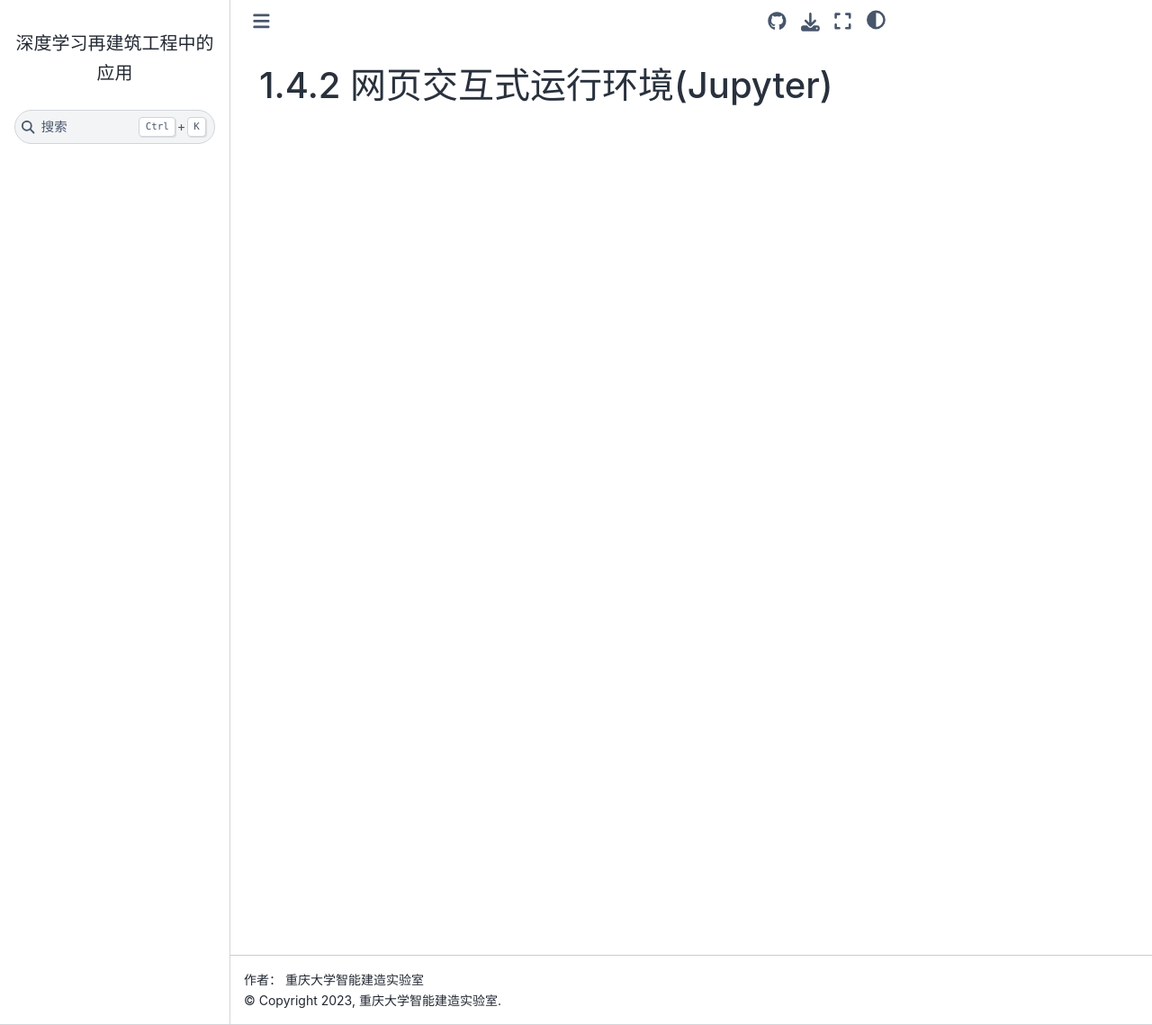
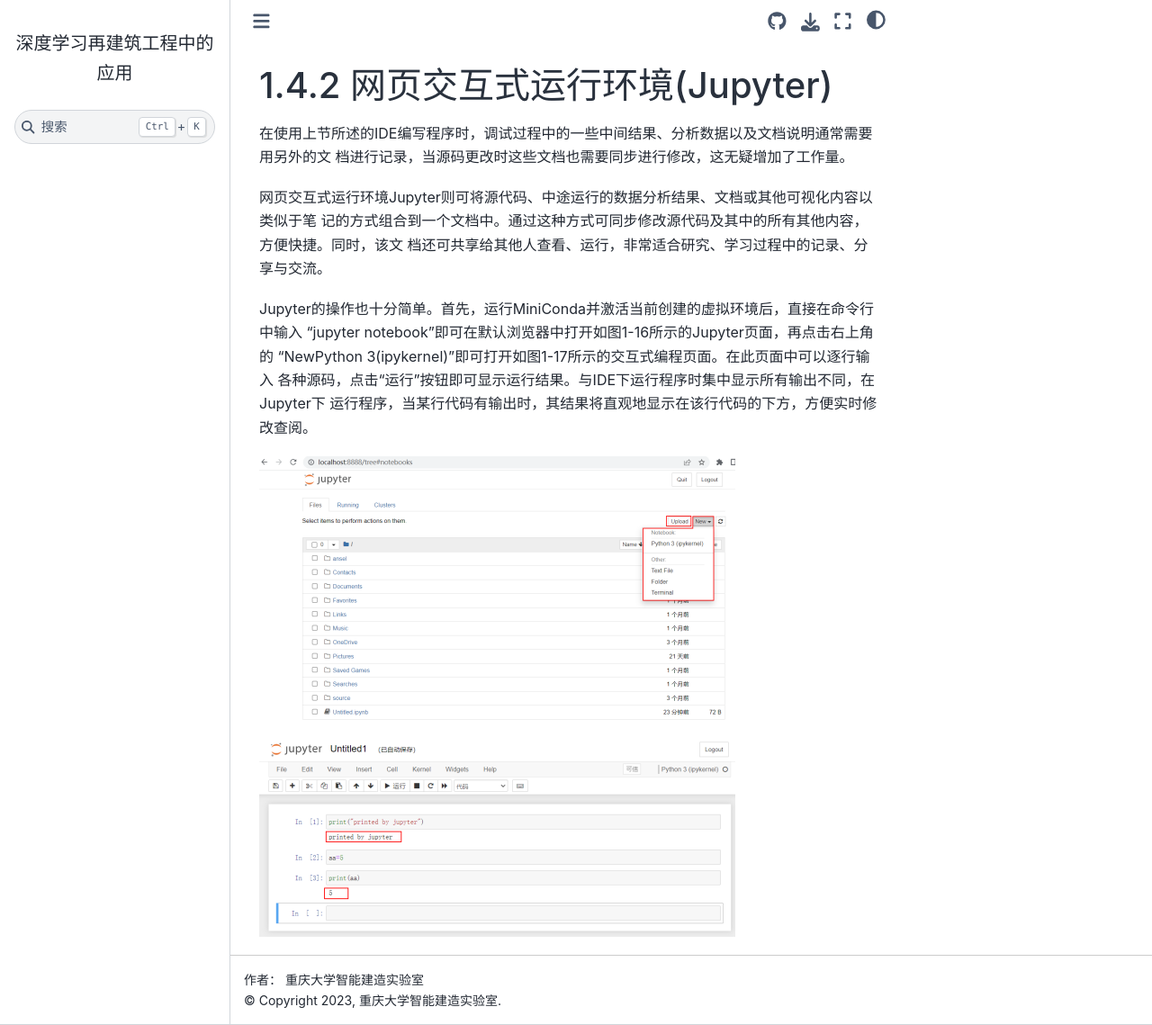
Before and after one commit to iblofcqu/book001, a Sphinx documentation site: the page built from source/1/1.4/1.4.2.md, in a window 1280 px wide and 1139 px high. Shown: the whole window at 90% size. Built offline with Sphinx 7.4.7 and the Sphinx Book theme 1.1.4, drawn with Linux system fonts in a browser that asks for light colours.

Commit message:
docs(1.4.2): 1.4.2

```diff
--- a/source/1/1.4/1.4.2.md
+++ b/source/1/1.4/1.4.2.md
@@ -1,2 +1,19 @@
 1.4.2 网页交互式运行环境(Jupyter)
 ===================================
+
+在使用上节所述的IDE编写程序时，调试过程中的一些中间结果、分析数据以及文档说明通常需要用另外的文
+档进行记录，当源码更改时这些文档也需要同步进行修改，这无疑增加了工作量。
+
+网页交互式运行环境Jupyter则可将源代码、中途运行的数据分析结果、文档或其他可视化内容以类似于笔
+记的方式组合到一个文档中。通过这种方式可同步修改源代码及其中的所有其他内容，方便快捷。同时，该文
+档还可共享给其他人查看、运行，非常适合研究、学习过程中的记录、分享与交流。
+
+Jupyter的操作也十分简单。首先，运行MiniConda并激活当前创建的虚拟环境后，直接在命令行中输入
+“jupyter notebook”即可在默认浏览器中打开如图1-16所示的Jupyter页面，再点击右上角的
+“NewPython 3(ipykernel)”即可打开如图1-17所示的交互式编程页面。在此页面中可以逐行输入
+各种源码，点击“运行”按钮即可显示运行结果。与IDE下运行程序时集中显示所有输出不同，在Jupyter下
+运行程序，当某行代码有输出时，其结果将直观地显示在该行代码的下方，方便实时修改查阅。
+
+![图 1-16 Jupyter 主界面](/_static/1/1.4/1-16.png)
+
+![图 1-17 Jupyter 页面运行结果显示](/_static/1/1.4/1-17.png)
```
Also changed, not shown: source/_static/1/1.4/1-16.png (added), source/_static/1/1.4/1-17.png (added).
